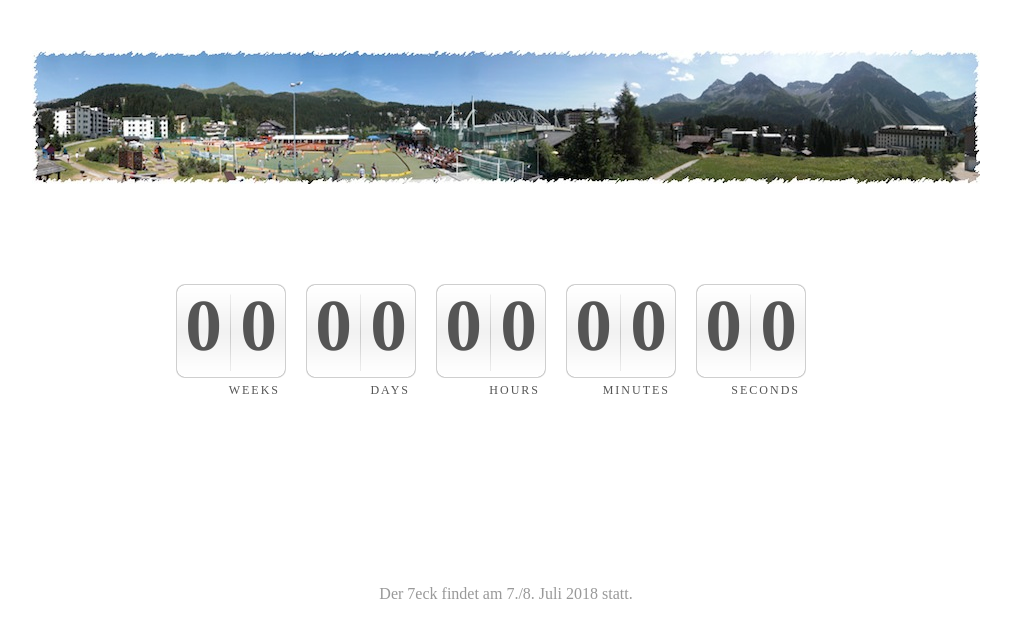
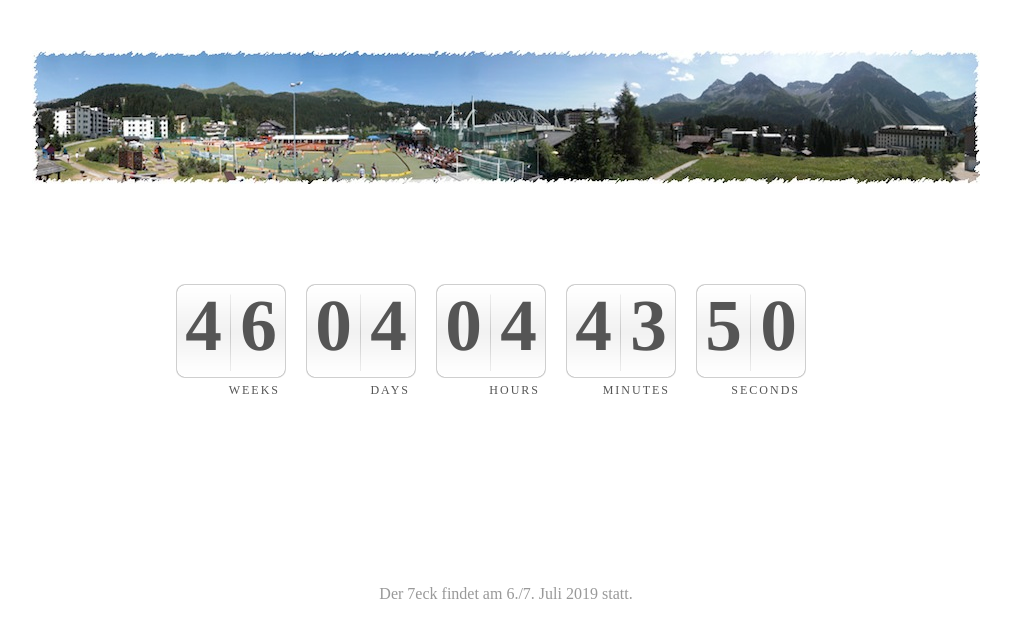
Before and after one commit to jaeggir/schiiswaetter.ch-www, a plain HTML site: page index.html in a window 1280 px wide. Shown: the whole page, without its empty margins (134-1145 px from the left). Drawn offline with Linux system fonts and the light colour scheme.

Commit message:
Set date for 7eck 2019

```diff
--- a/index.html
+++ b/index.html
@@ -56,9 +56,9 @@
 			jQuery(document).ready(function() {
 				$('#countdown_dashboard').countDown({
 					targetDate: {
-						'day': 		6,
+						'day': 		5,
 						'month': 	7,
-						'year': 	2018,
+						'year': 	2019,
 						'hour': 	18,
 						'min': 		44,
 						'sec': 		0
@@ -70,7 +70,7 @@
 
 	</div>
 </div>
-<div id="footer">Der 7eck findet am 7./8. Juli 2018 statt.</div>
+<div id="footer">Der 7eck findet am 6./7. Juli 2019 statt.</div>
 </body>
 
 </html>
```
